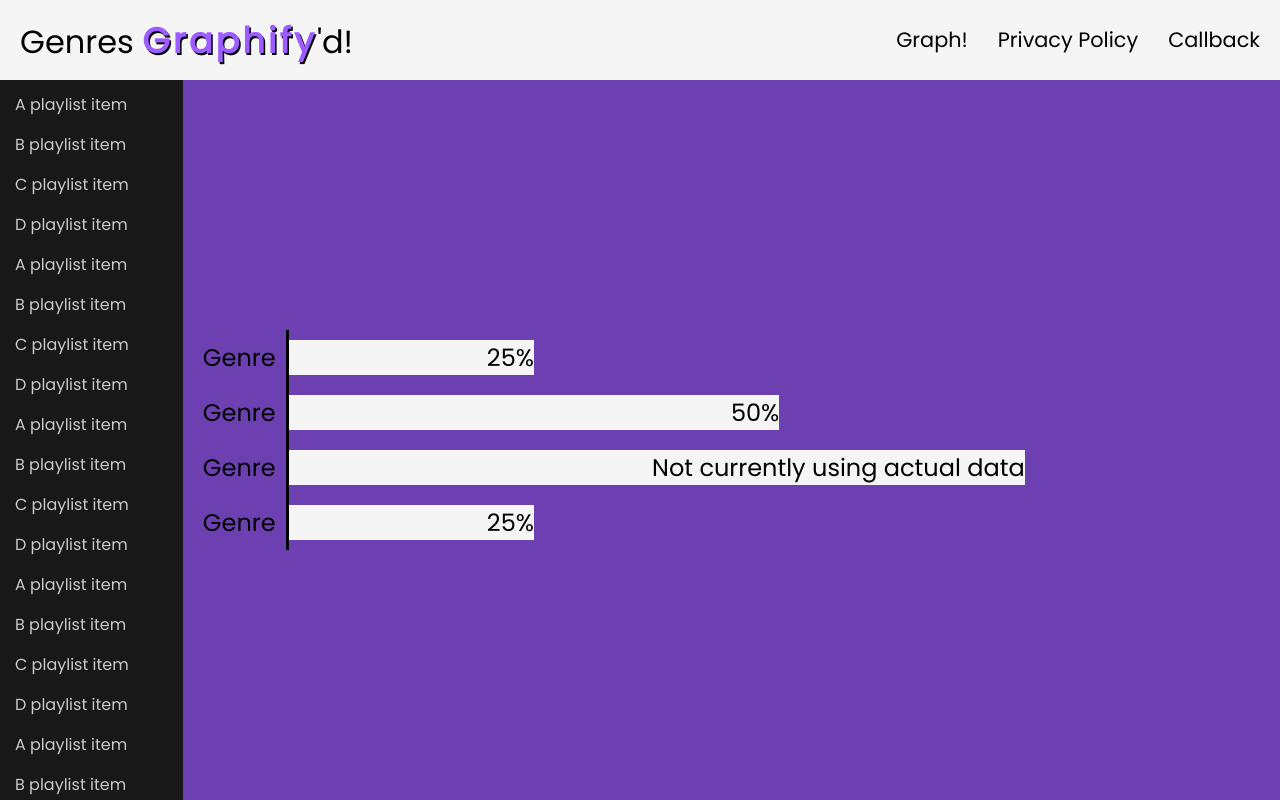
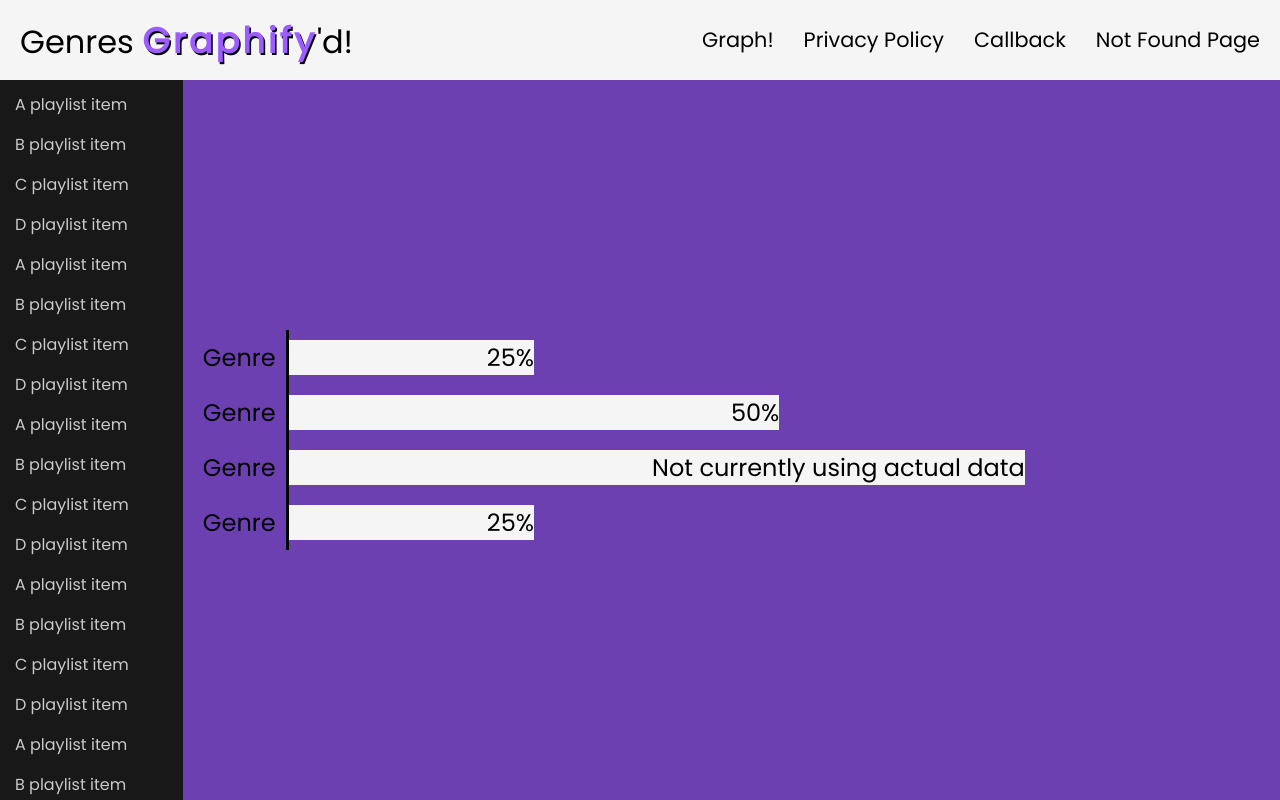
Before and after one commit to durngyn/spotify-distribution, a React (Create React App) app: page / in a window 1280 px wide. Built offline with nearby package versions, Linux system fonts and the light colour scheme.

Commit message:
added nav item

```diff
--- a/src/components/Navigation.jsx
+++ b/src/components/Navigation.jsx
@@ -18,6 +18,9 @@ export default function Navigation() {
         <NavLink className={styles.button} to="spotify-distribution/callback">
           <span className={styles.button}>Callback</span>
         </NavLink>
+        <NavLink className={styles.button} to="spotify-distribution/random-page-url">
+          <span className={styles.button}>Not Found Page</span>
+        </NavLink>
       </div>
     </div>
   )
```
